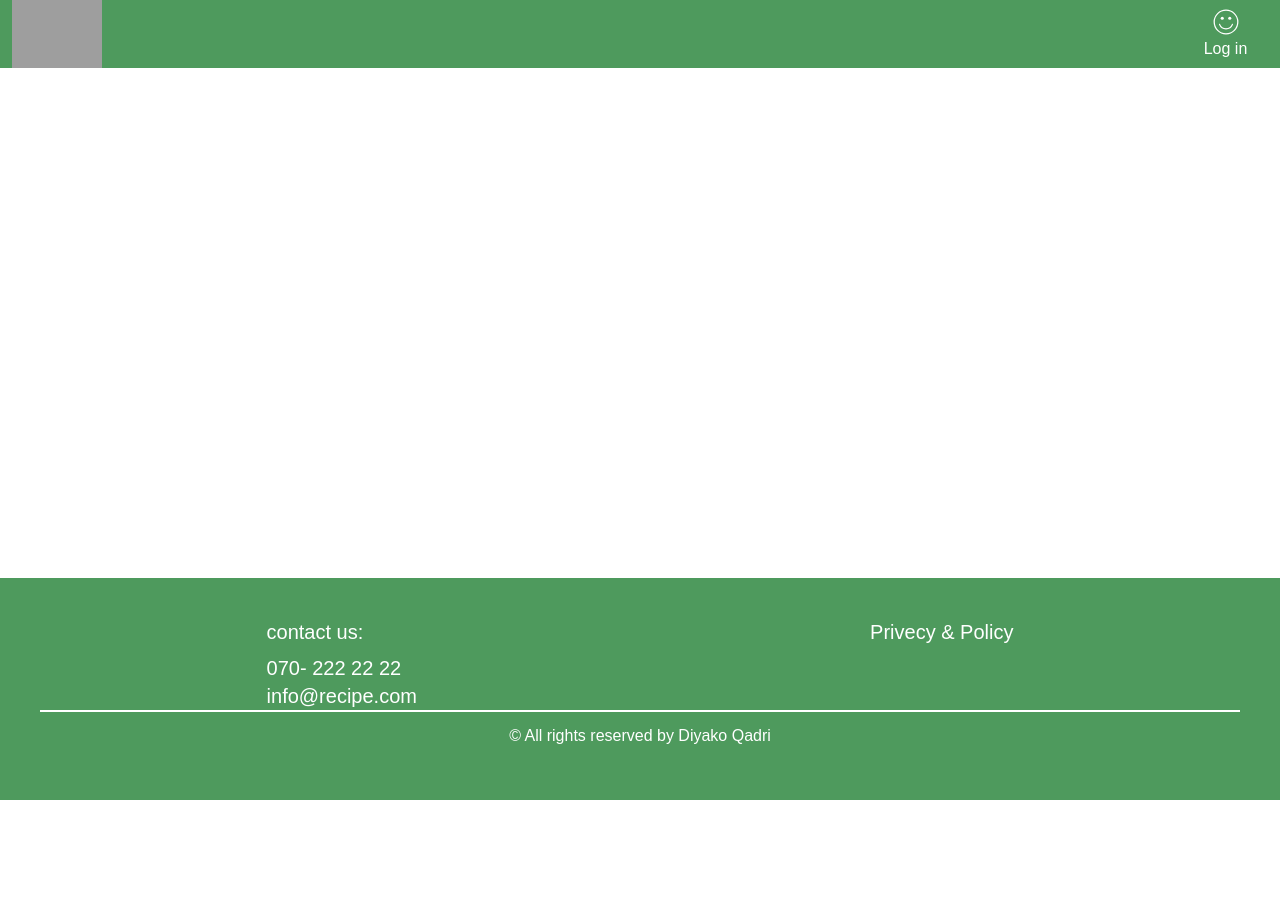
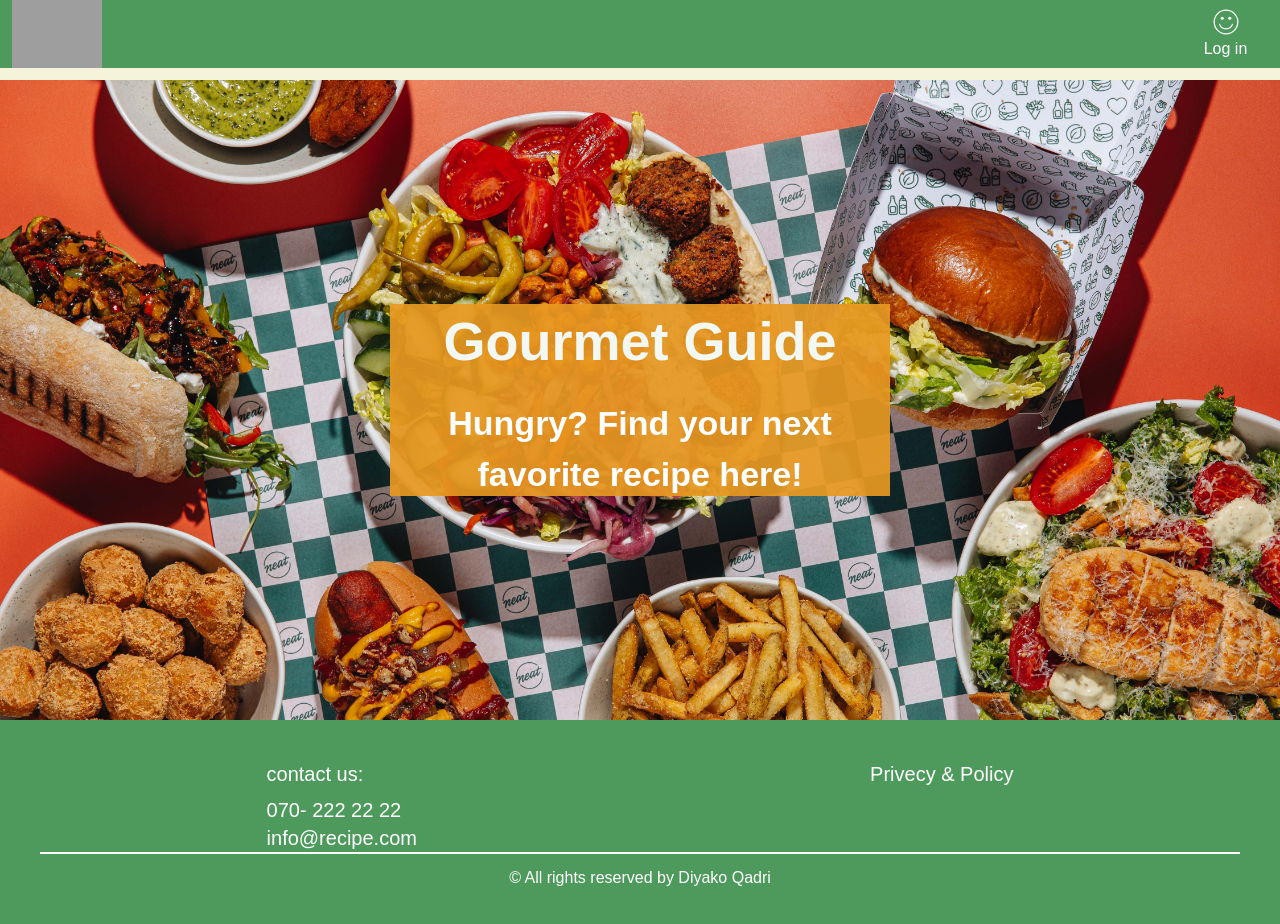
Before and after one commit to Diyako-Qadri/Recipe-Finder-, a Next.js app: page / in a window 1280 px wide. Shown: the top 924 px of the page. Before the commit the page ends 800 px from the top, so only its background shows below. Built offline with nearby package versions, Linux system fonts and the light colour scheme; grey boxes are pictures that could not be loaded.

Commit message:
fixed the heroMessage and fixed som styling

```diff
--- a/package.json
+++ b/package.json
@@ -9,6 +9,7 @@
     "lint": "next lint"
   },
   "dependencies": {
+    "framer-motion": "^11.11.9",
     "next": "14.2.13",
     "react": "^18",
     "react-dom": "^18",
--- a/src/app/globals.css
+++ b/src/app/globals.css
@@ -3,13 +3,13 @@
 @tailwind utilities;
 
 :root {
-  --background: #ffffff;
+  --background: #bab70024;
   --foreground: #000000;
 }
 
 @media (prefers-color-scheme: dark) {
   :root {
-    --background: #ffffff;
+    --background: #bab70024;
     --foreground: #363636;
   }
 }
--- a/src/app/page.tsx
+++ b/src/app/page.tsx
@@ -1,26 +1,12 @@
-'use client';
+
 import RandomMeals from '@/components/RandomMeals';
-import { useUserContext } from '@/utils/contexts';
-import { userContextType } from '@/utils/types';
-import { RiRectangleFill } from 'react-icons/ri';
 import HeroMessage from '@/components/HeroMessage';
 
 export default function Home() {
-  const { user } = useUserContext() as userContextType;
 
   return (
     <div className="w-full max-w-[1280px] m-auto">
-      <HeroMessage />
-      {user ? (
-        <div className="relative p-1 s:p-6 flex flex-row max-w-[1280px] w-full items-center ml-3">
-          <span className="text-[#4e9a5d] text-5xl flex items-center  ">
-            <RiRectangleFill />
-            <span className="text-xl  border-[1px] py-[1px]  px-4 border-[#4e9a5d]">
-              {user.name}'s category
-            </span>
-          </span>
-        </div>
-      ) : null}
+    <HeroMessage/>
       <RandomMeals />
     </div>
   );
--- a/src/components/HeroMessage/index.tsx
+++ b/src/components/HeroMessage/index.tsx
@@ -1,16 +1,36 @@
-"use client"
-import { useUserContext } from "@/utils/contexts";
-import { userContextType } from "@/utils/types";
+'use client';
 
+import { motion } from 'framer-motion';
 const HeroMessage = () => {
-    const {user} = useUserContext() as userContextType;
-
-    return (
-        <div className="w-full pt-20 ">
-          <h2>welcome to world's recipe, Find delisius dishes and enjoy</h2>
-
-        </div>
-    )
+  return (
+    <div className="md:w-full w-screen flex justify-center bg-homeHero-image mt-20 h-[80vh] bg-cover bg-no-repeat  ">
+      <motion.div
+        initial={{
+          y: 50,
+          opacity: 0,
+          transition: {
+            delay: 2,
+          },
+        }}
+        whileInView={{
+          y: 0,
+          opacity: 1,
+          transition: {
+            duration: 1,
+          },
+        }}
+        viewport={{ once: true }}
+        className="flex flex-col w-3/ max-w-[500px] justify-center   self-center bg-[#e99921ea]  h-[160px] md:h-[30%] items-center"
+      >
+        <h2 className="text-[#f3f9f2] py-2  text-[34px]  md:text-[54px] text-center font-semibold">
+          Gourmet Guide
+        </h2>
+        <p className="text-[#ffffff] py-2 text-[20px] md:text-[34px] text-center font-semibold">
+          Hungry? Find your next favorite recipe here!
+        </p>
+      </motion.div>
+    </div>
+  );
 };
 
-export default HeroMessage
+export default HeroMessage;
--- a/src/components/LayoutWrapper/index.tsx
+++ b/src/components/LayoutWrapper/index.tsx
@@ -6,10 +6,13 @@ import { userContextType } from '@/utils/types';
 import LogIn from '../LogIn';
 import { useState } from 'react';
 import Footer from '../Footer';
+import HeroMessage from '../HeroMessage';
+import { useRouter } from 'next/router';
 
 const LayoutWrapper = ({ children }: { children: React.ReactNode }) => {
   const { user } = useUserContext() as userContextType;
   const [isLoggedIn, setIsLoggedIn] = useState<boolean>(false);
+
   const toggleLogin = () => {
     setIsLoggedIn(prevState => !prevState);
   };
@@ -17,6 +20,7 @@ const LayoutWrapper = ({ children }: { children: React.ReactNode }) => {
   return (
     <div className="flex flex-col min-h-screen">
       <Header LogIn={toggleLogin} />
+      {!user && <HeroMessage /> }
       <main className="flex-grow">
         {isLoggedIn && !user ? <LogIn /> : null}
         {user ? <section>{children}</section> : null}
--- a/src/components/LogIn/index.tsx
+++ b/src/components/LogIn/index.tsx
@@ -17,14 +17,12 @@ const LogIn = () => {
       (user: UserType) => user.name === userInput
     );
     if (loggedInUser.length) {
-      console.log(loggedInUser[0]);
       setUser(loggedInUser[0]);
     }
   };
 
   return (
-    <div className="flex w-full flex-col bg-[#4e9a5d] pt-36 relative justify-center  items-center">
-
+    <div className="flex fixed  w-[300px] flex-col bg-[#4e9a5d] right-2 top-[6rem] m-auto pt-6 text-white z-30 abslute justify-center  items-center">
       <p>To log in please enter your user name</p>
       <label htmlFor="user-input">Enter User Name</label>
       <input
@@ -34,12 +32,11 @@ const LogIn = () => {
         onChange={handleChange}
       />
       <button
-          className="bg-[#4e9a5d] px-8 py-1 m-3 rounded-[20px]"
+        className="bg-[#d76721] px-8 py-1 m-3 rounded-[20px]"
         onClick={handleClick}
       >
         Log in
       </button>
-
     </div>
   );
 };
--- a/src/components/LogInWrapper/index.tsx
+++ b/src/components/LogInWrapper/index.tsx
@@ -8,14 +8,13 @@ import Menu from '../Menu';
 const LogInWrapper = ({ children }: { children: React.ReactNode }) => {
   const { user } = useUserContext() as userContextType;
   return (
-    <div>
+    <div className='relative'>
       {!user ? (
         <LogIn />
       ) : (
         <>
         <div>
           <Menu/>
-          <p>Hi {user.name}</p>
           {children}
           </div>
         </>
--- a/src/components/RandomMeals/index.tsx
+++ b/src/components/RandomMeals/index.tsx
@@ -5,6 +5,7 @@ import { MealCardTypes, userContextType } from '@/utils/types';
 import { useEffect, useState, useRef } from 'react';
 import { fetchRecipes } from '@/utils/functions';
 import MealCards from '../MealCards';
+import { RiRectangleFill } from 'react-icons/ri';
 
 const RandomMeals = () => {
   const { user } = useUserContext() as userContextType;
@@ -45,9 +46,21 @@ const RandomMeals = () => {
   }, [recipes]);
 
   return (
-    <div className="grid m-auto s:grid-cols-2 lg:grid-cols-3 items-center justify-items-center h-full p-8 gap-16 sm:p-10 font-[family-name:var(--font-geist-sans)] max-w-[1280px]">
-      {recipes && recipes.map(meal => <MealCards key={meal.id} {...meal} />)}
-    </div>
+    <>
+      {user ? (
+        <div className="relative p-1 s:p-6 flex flex-row max-w-[1280px] w-full items-center ">
+          <span className="text-[#4e9a5d] text-5xl flex items-center  ">
+            <RiRectangleFill />
+            <span className="text-xl  border-[1px] py-[1px]  px-4 border-[#4e9a5d]">
+              {user.name}'s category
+            </span>
+          </span>
+        </div>
+      ) : null}
+      <div className="grid m-auto s:grid-cols-2 lg:grid-cols-3 items-center justify-items-center h-full p-8 gap-16 sm:p-10 font-[family-name:var(--font-geist-sans)] max-w-[1280px]">
+        {recipes && recipes.map(meal => <MealCards key={meal.id} {...meal} />)}
+      </div>
+    </>
   );
 };
 
```
Lines whose indentation alone changed are shown as unchanged.
